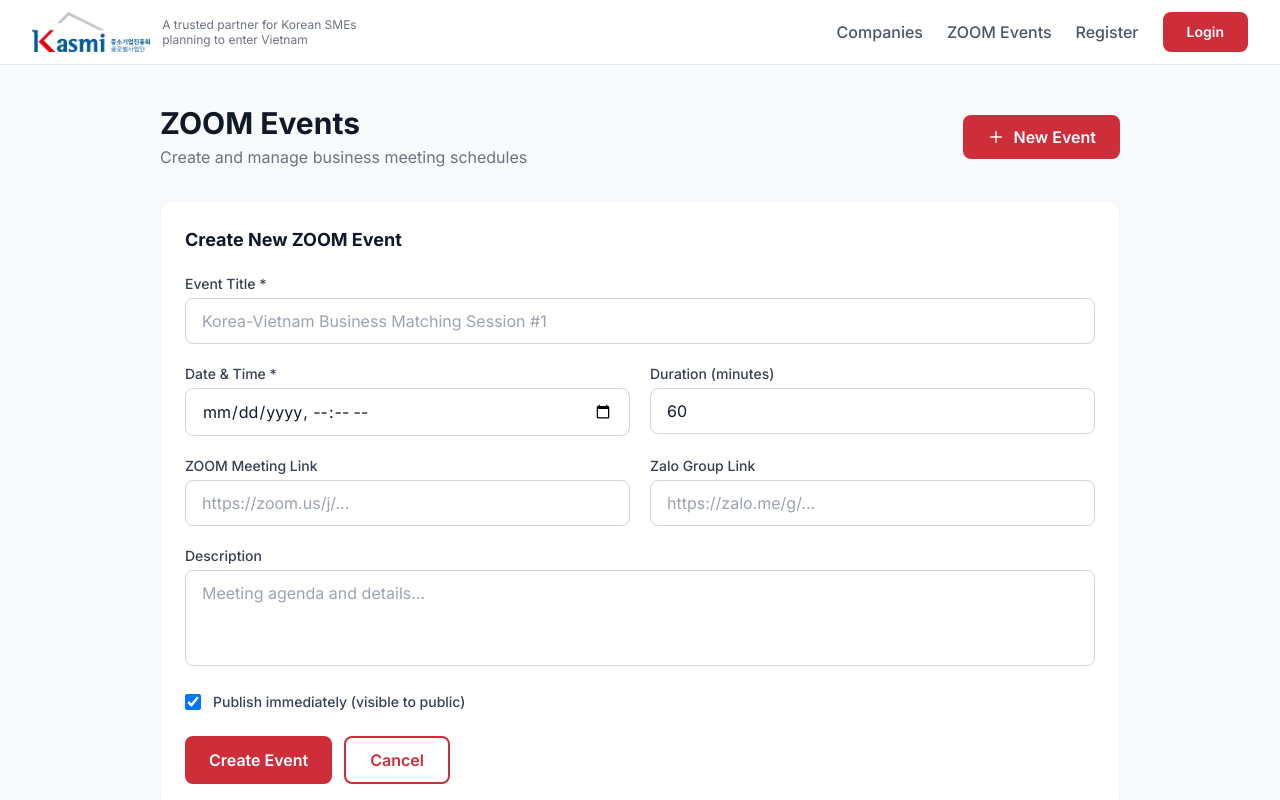
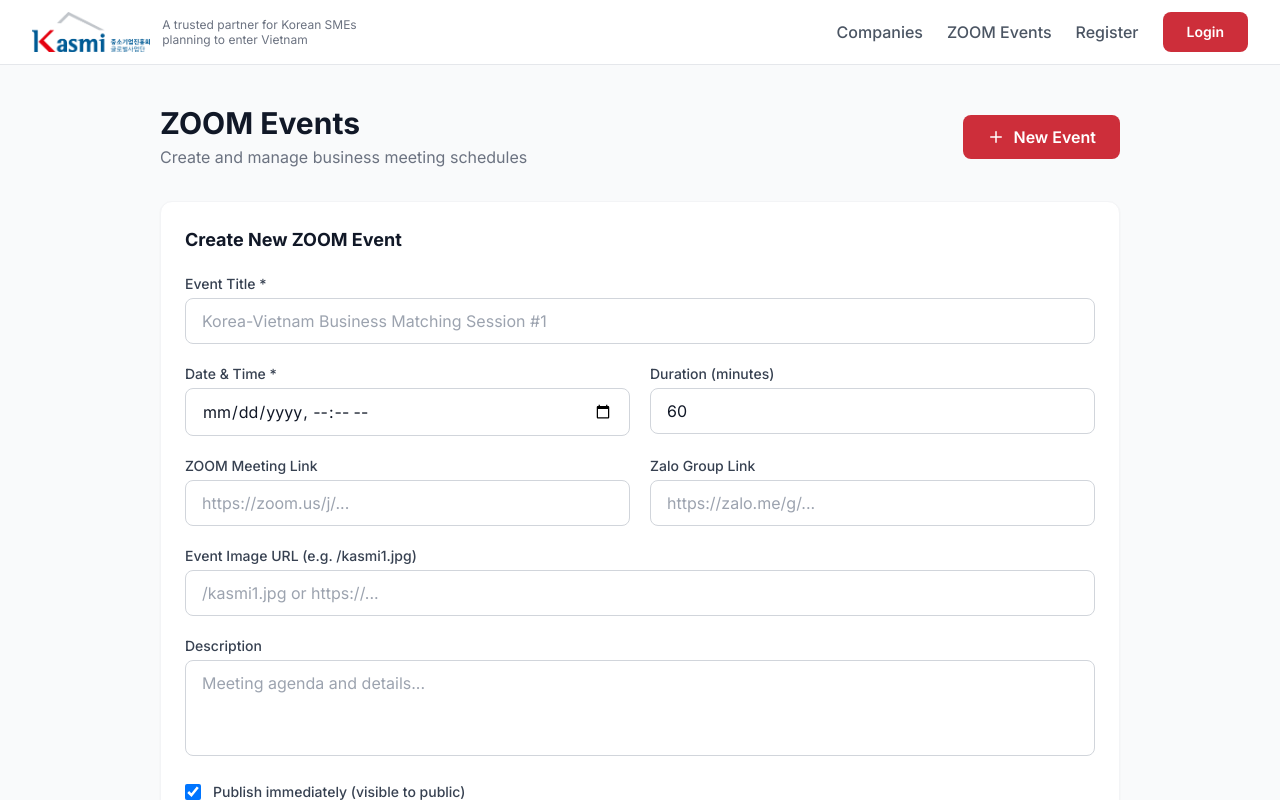
Before and after one commit to tuanhavinalink/korea-vn-b2b, a Next.js app: page /admin/events in a window 1280 px wide. Both pictures are taken after a click on the button "New Event". Shown: the top 800 px of the page. Built offline with nearby package versions, Linux system fonts and the light colour scheme; no server answers; the database is empty.

Commit message:
Add image banner to event cards, image_url field in admin form

```diff
--- a/app/admin/events/page.tsx
+++ b/app/admin/events/page.tsx
@@ -19,7 +19,7 @@
   const [loading, setLoading] = useState(false)
   const [form, setForm] = useState({
     title: '', description: '', event_date: '', duration_minutes: '60',
-    zoom_link: '', zalo_link: '', is_published: true,
+    zoom_link: '', zalo_link: '', image_url: '', is_published: true,
   })
 
   const load = async () => {
@@ -50,9 +50,10 @@
       event_date: new Date(form.event_date).toISOString(),
       duration_minutes: parseInt(form.duration_minutes),
       zoom_link: form.zoom_link || null, zalo_link: form.zalo_link || null,
+      image_url: form.image_url || null,
       is_published: form.is_published,
     })
-    setForm({ title: '', description: '', event_date: '', duration_minutes: '60', zoom_link: '', zalo_link: '', is_published: true })
+    setForm({ title: '', description: '', event_date: '', duration_minutes: '60', zoom_link: '', zalo_link: '', image_url: '', is_published: true })
     setShowForm(false)
     setLoading(false)
     load()
@@ -105,6 +106,10 @@
             <div>
               <label className="label">Zalo Group Link</label>
               <input className="input" value={form.zalo_link} onChange={e => setForm({ ...form, zalo_link: e.target.value })} placeholder="https://zalo.me/g/..." />
+            </div>
+            <div className="sm:col-span-2">
+              <label className="label">Event Image URL (e.g. /kasmi1.jpg)</label>
+              <input className="input" value={form.image_url} onChange={e => setForm({ ...form, image_url: e.target.value })} placeholder="/kasmi1.jpg or https://..." />
             </div>
             <div className="sm:col-span-2">
               <label className="label">Description</label>
--- a/app/events/page.tsx
+++ b/app/events/page.tsx
@@ -106,14 +106,22 @@
   const date = new Date(event.event_date)
 
   return (
-    <div className="card p-6">
-      <div className="flex flex-col sm:flex-row gap-5 items-start">
-        {/* Date block */}
-        <div className="bg-korean-blue text-white rounded-xl px-5 py-4 text-center min-w-[80px] flex-shrink-0">
-          <div className="text-2xl font-bold">{date.getDate()}</div>
-          <div className="text-xs uppercase tracking-wider">{date.toLocaleDateString('en-US', { month: 'short' })}</div>
-          <div className="text-xs opacity-75">{date.getFullYear()}</div>
+    <div className="card overflow-hidden">
+      {/* Event image banner */}
+      {event.image_url && (
+        <div className="w-full h-48 overflow-hidden">
+          <img src={event.image_url} alt={event.title} className="w-full h-full object-cover" />
         </div>
+      )}
+      <div className="flex flex-col sm:flex-row gap-5 items-start p-6">
+        {/* Date block (show only if no image) */}
+        {!event.image_url && (
+          <div className="bg-korean-blue text-white rounded-xl px-5 py-4 text-center min-w-[80px] flex-shrink-0">
+            <div className="text-2xl font-bold">{date.getDate()}</div>
+            <div className="text-xs uppercase tracking-wider">{date.toLocaleDateString('en-US', { month: 'short' })}</div>
+            <div className="text-xs opacity-75">{date.getFullYear()}</div>
+          </div>
+        )}
 
         {/* Content */}
         <div className="flex-1">
```
Also changed, not shown: public/kasmi1.jpg (added).
